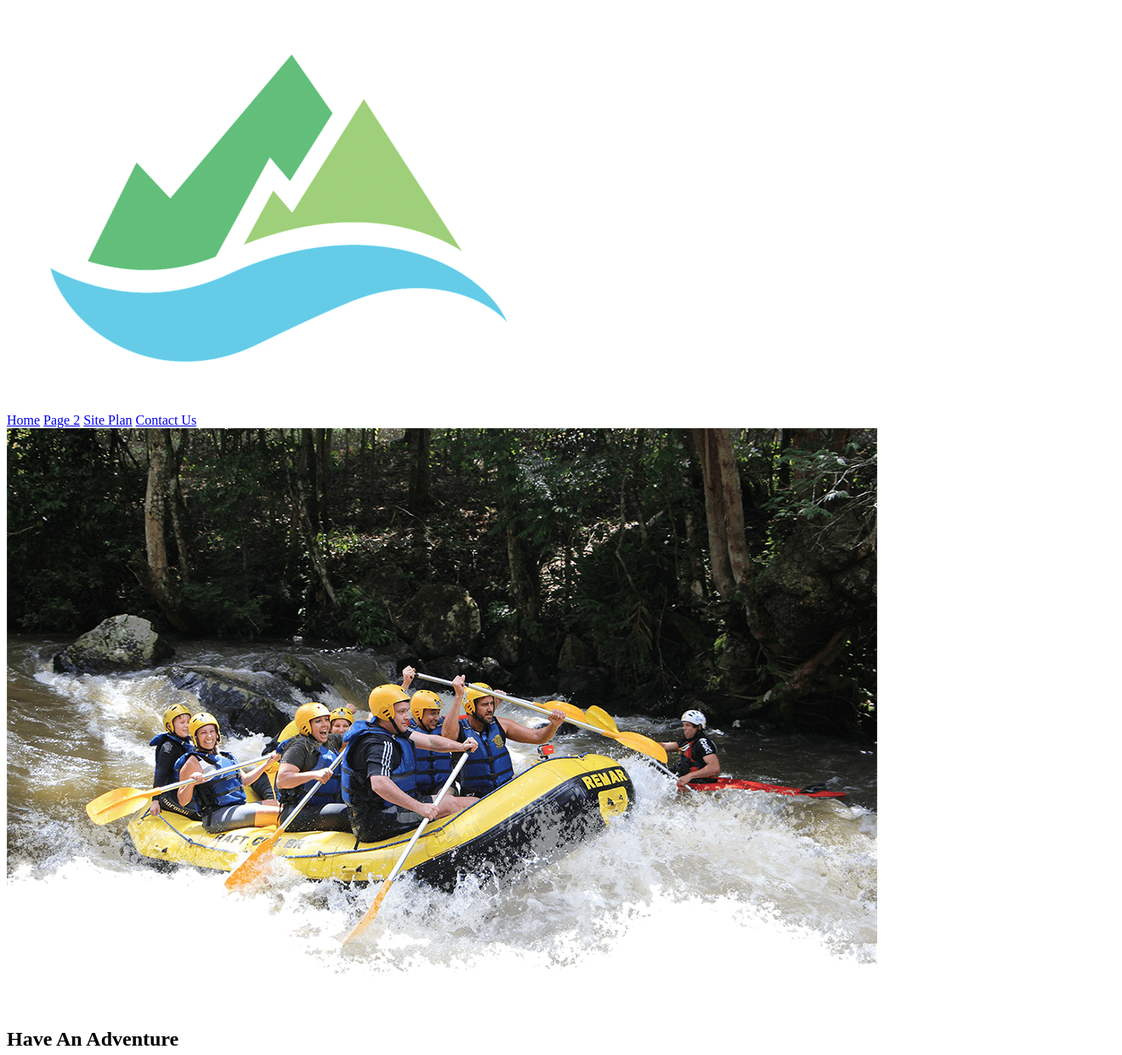
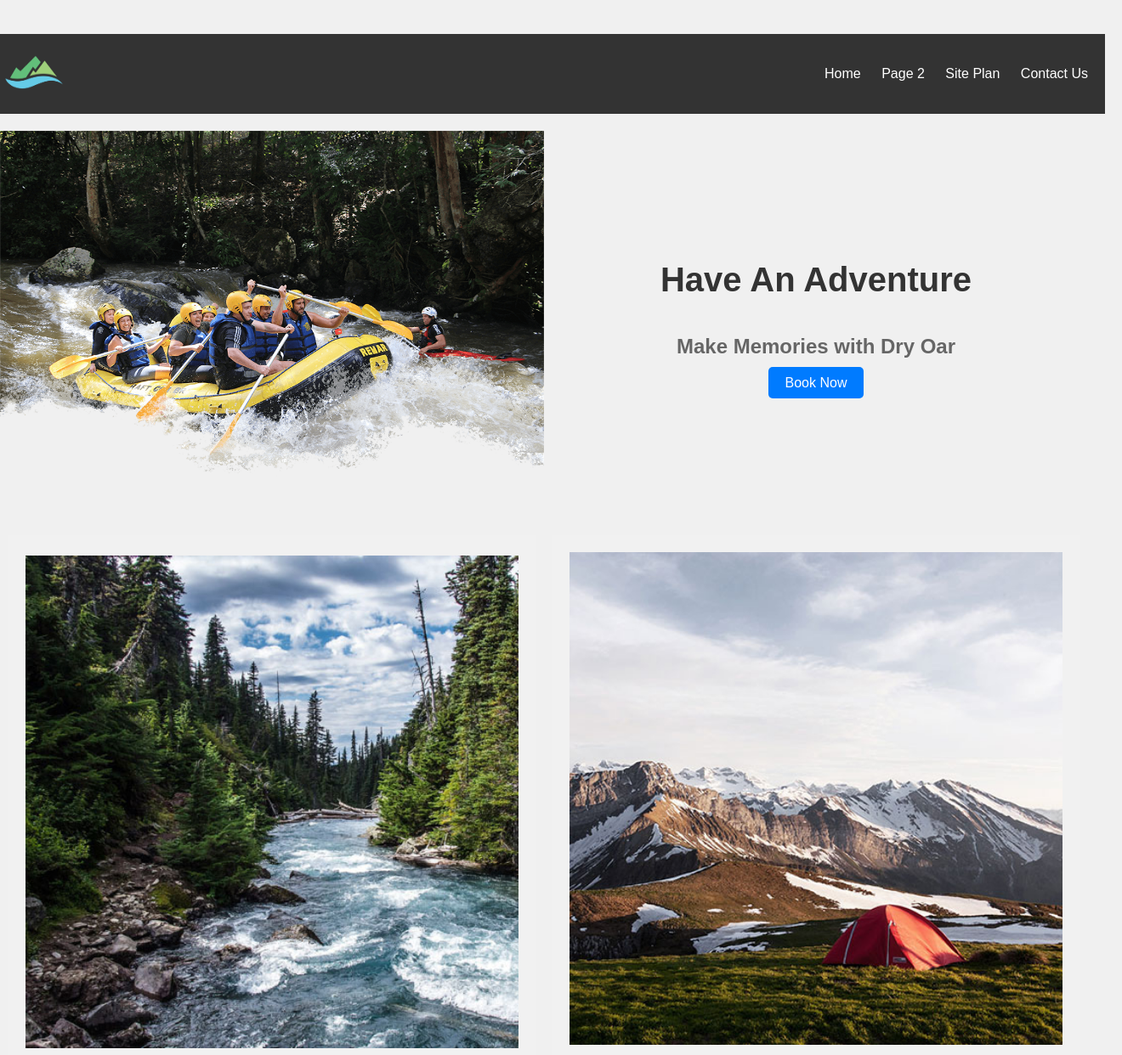
Before and after one commit to Alces74/wdd130, a plain HTML site: page wwr/index.html in a window 1280 px wide. Shown: the top 1242 px of the page at 85% size, 1320 px wide, since content can reach past the window. Drawn offline with Linux system fonts and the light colour scheme.

Commit message:
Adding more HTML and CSS

```diff
--- a/wwr/index.html
+++ b/wwr/index.html
@@ -5,17 +5,19 @@
     <meta http-equiv="X-UA-Compatible" content="IE=edge">
     <meta name="viewport" content="width=device-width, initial-scale=1.0">
     <title>Whitewater Rafting Vacations | Dry Oar Boating | Home</title>
+    <link rel="stylesheet" href="styles/style.css">
 </head>
 <body>
+    <div id="content"></div>
     <header>
         <a id="logo_link" href="index.html">
-            <img class="logo" src="images\mountain-7487353_1280.png" alt="Dry Oar Logo">
+            <img class="logo" src="images/mountain-7487353_1280.png" alt="Dry Oar Logo">
         </a>
         <nav>
-            <a href="index.html">Home</a>
-            <a href="#">Page 2</a>
-            <a href="site-plan-rafting.html">Site Plan</a>
-            <a href="contactus.html">Contact Us</a>
+            <a href="index.html" target="_blank">Home</a>
+            <a href="#" target="_blank">Page 2</a>
+            <a href="site-plan-rafting.html" target="_blank">Site Plan</a>
+            <a href="contactus.html" target="_blank">Contact Us</a>
         </nav>
     </header>
     <div id="hero">
@@ -46,6 +48,13 @@
             <img class="icon" src="images/oars.png" alt="oars icon">
             <h2>Rapids</h2>
         </section>
+        <div id="background"></div>
+        <img class="mountains" src="images/mountains.jpg" alt="Misty mountains">
+        <section class="msg">
+            <h2>More Than Just The Thrill</h2>
+            <p>Enjoy the breathtaking scenery. From valleys, meadows, canyons, and high peaks; it's way more than just the rapids. It's a great way to get away from it all and relax amongst all the beauty of the great outdoors. </p>
+            <a class='join' href="rivers.html">Join Us</a>
+        </section>
     </main>
     <footer>
         <p>Dry Oar &copy; 2024 - Grant Skoy</p>
@@ -62,6 +71,7 @@
                 <img src="images/instagram.png" alt="instagram icon">
             </a>
         </div>
+    </div>
     </footer>
 </body>
 </html>
--- /dev/null
+++ b/wwr/styles/style.css
@@ -0,0 +1,181 @@
+/* General resets and body styles */
+body, html {
+    margin: 0;
+    padding: 0;
+    box-sizing: border-box;
+    font-family: Arial, sans-serif;
+}
+
+body {
+    display: flex;
+    flex-direction: column;
+    align-items: center;
+    justify-content: center;
+    min-height: 100vh;
+    width: 100%;
+    background-color: #f0f0f0; /* Light gray background for the body */
+}
+
+/* Main container styles */
+#content {
+    width: 100%;
+    max-width: 1600px;
+    margin: 0 auto;
+    padding: 20px;
+}
+
+/* Header styles */
+header {
+    display: flex;
+    justify-content: space-between;
+    align-items: center;
+    width: 100%;
+    max-width: 1600px;
+    padding: 20px;
+    background-color: #333; /* Dark background for the header */
+}
+
+header nav a {
+    margin-left: 20px;
+    text-decoration: none; /* Remove underline from nav links */
+    color: #fff; /* White text color for nav links */
+}
+
+header nav a:hover {
+    background-color: #555; /* Darker gray background on hover for nav links */
+    color: #fff; /* Ensure text color remains white on hover */
+}
+
+#logo_link .logo {
+    height: 50px;
+    width: 80px; /* Set width of the logo to 80px */
+}
+
+/* Hero section styles */
+#hero {
+    display: flex;
+    justify-content: space-between;
+    align-items: center;
+    width: 100%;
+    max-width: 1600px;
+    margin: 20px 0;
+}
+
+#hero-box {
+    flex: 1;
+    display: flex;
+    justify-content: center;
+    align-items: center;
+}
+
+#hero-img {
+    width: 100%; /* Responsive width for hero image */
+    height: auto;
+}
+
+#hero-msg {
+    flex: 1;
+    text-align: center;
+    display: flex;
+    flex-direction: column;
+    justify-content: center;
+}
+
+#hero-msg .home-title {
+    font-size: 2.5em;
+    margin-bottom: 10px;
+    color: #333; /* Dark gray color for home title */
+}
+
+#hero-msg h4 {
+    font-size: 1.5em;
+    margin-bottom: 20px;
+    color: #666; /* Medium gray color for h4 */
+}
+
+.button-box .book, .button-box .join {
+    padding: 10px 20px;
+    background-color: #007BFF; /* Blue background for book and join buttons */
+    color: white; /* White text color for book and join buttons */
+    text-decoration: none; /* Remove underline from book and join buttons */
+    border-radius: 5px;
+}
+
+.button-box .book:hover, .button-box .join:hover {
+    background-color: #0056b3; /* Darker blue background on hover for book and join buttons */
+    color: white; /* Ensure text color remains white on hover */
+}
+
+/* Main content grid styles */
+.home-grid {
+    display: flex;
+    flex-wrap: wrap;
+    justify-content: space-between;
+    width: 100%;
+    max-width: 1600px;
+    margin: 20px 0;
+}
+
+.home-grid section {
+    flex: 1 1 calc(33% - 40px);
+    margin: 10px;
+    background-color: #f1f1f1;
+    padding: 20px;
+    text-align: center;
+    display: flex;
+    flex-direction: column;
+    justify-content: center;
+    align-items: center;
+}
+
+.home-grid .card-img {
+    width: 100%;
+    height: auto;
+    margin-bottom: 10px;
+}
+
+.home-grid .icon {
+    width: 80px; /* Set width of the card icons to 80px */
+    height: auto;
+    margin-bottom: 10px;
+}
+
+#background {
+    background-color: #e0e0e0; /* Light gray background for #background */
+}
+
+.msg {
+    background-color: #fafafa; /* Very light gray background for .msg */
+}
+
+.msg h2 {
+    color: #333; /* Dark gray color for .msg h2 */
+}
+
+.msg p {
+    color: #666; /* Medium gray color for .msg p */
+}
+
+/* Footer styles */
+footer {
+    width: 100%;
+    max-width: 1600px;
+    padding: 20px;
+    background-color: #333; /* Dark background for the footer */
+    text-align: center;
+    color: #fff; /* White text color for footer */
+}
+
+footer p, footer a {
+    margin: 5px 0;
+    color: #fff; /* White text color for footer links and text */
+    text-decoration: none; /* Remove underline from footer links */
+}
+
+footer a:hover {
+    color: #ddd; /* Light gray color on hover for footer links */
+}
+
+footer .social a {
+    margin: 0 10px;
+}
```
